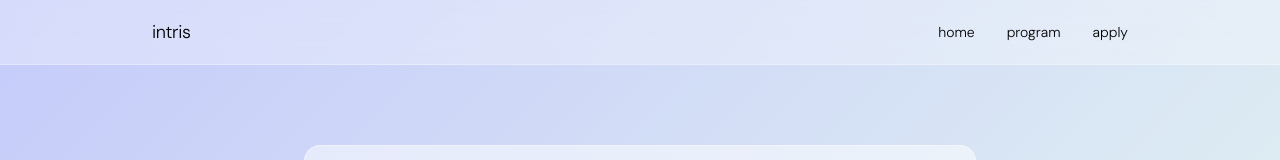
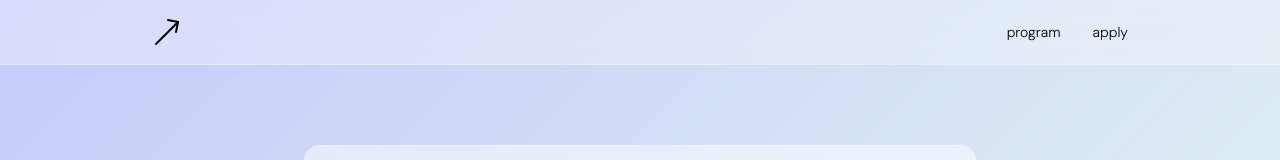
Before and after one commit to athenakrikorian/intrisv1, a Next.js app: page /program in a window 1280 px wide. Shown: the top 160 px of the page. Built offline with nearby package versions, Linux system fonts and the light colour scheme.

Commit message:
add logo SVG and favicon

```diff
--- a/app/layout.tsx
+++ b/app/layout.tsx
@@ -8,6 +8,10 @@ const dmSans = DM_Sans({ subsets: ['latin'], weight: ['300'] })
 export const metadata: Metadata = {
   title: 'Intris',
   description: 'Pre-seed incubator at Penn',
+  icons: {
+    icon: '/favicon.svg',
+    apple: '/apple-touch-icon.png',
+  },
 }
 
 export default function RootLayout({
--- a/components/Nav.tsx
+++ b/components/Nav.tsx
@@ -5,14 +5,18 @@ import { useState } from 'react'
 export default function Nav() {
   const [open, setOpen] = useState(false)
   const links = [
-    { href: '/', label: 'home' },
     { href: '/program', label: 'program' },
     { href: '/apply', label: 'apply' },
   ]
   return (
     <nav className="sticky top-0 z-50 bg-white/30 backdrop-blur-md border-b border-white/30">
       <div className="max-w-5xl mx-auto px-6 h-16 flex items-center justify-between">
-        <Link href="/" className="text-[#000000] font-light tracking-[-0.02em] text-lg">intris</Link>
+        <Link href="/" aria-label="intris home">
+          <svg width="32" height="32" viewBox="0 0 32 32" fill="none" xmlns="http://www.w3.org/2000/svg">
+            <line x1="4" y1="28" x2="26" y2="6" stroke="#000000" strokeWidth="2" strokeLinecap="round"/>
+            <polyline points="16,4 26,6 24,16" stroke="#000000" strokeWidth="2" strokeLinecap="round" strokeLinejoin="round" fill="none"/>
+          </svg>
+        </Link>
         {/* Desktop links */}
         <div className="hidden md:flex gap-8">
           {links.map(l => (
```
Also changed, not shown: .claude/settings.local.json, public/apple-touch-icon.png (added), public/favicon.svg (added).
